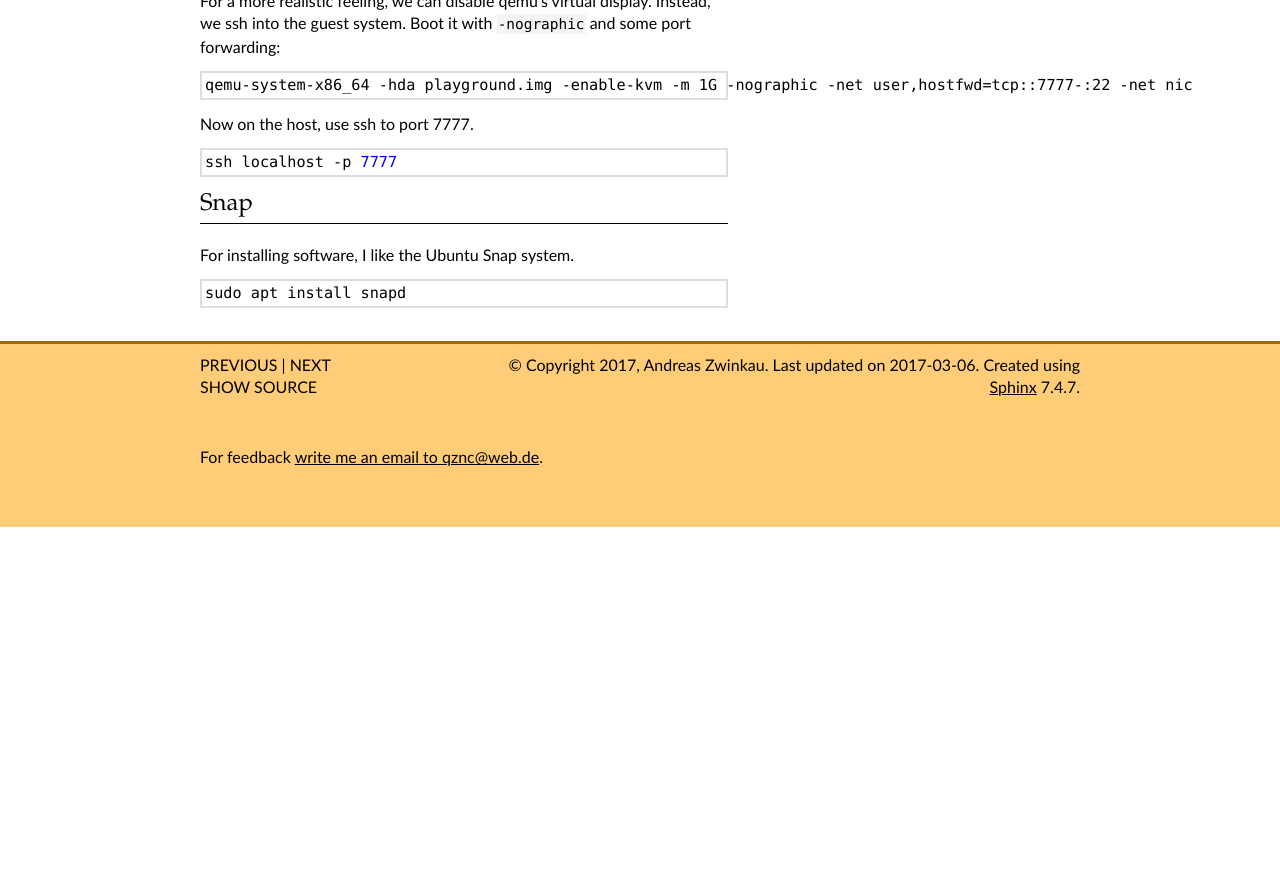
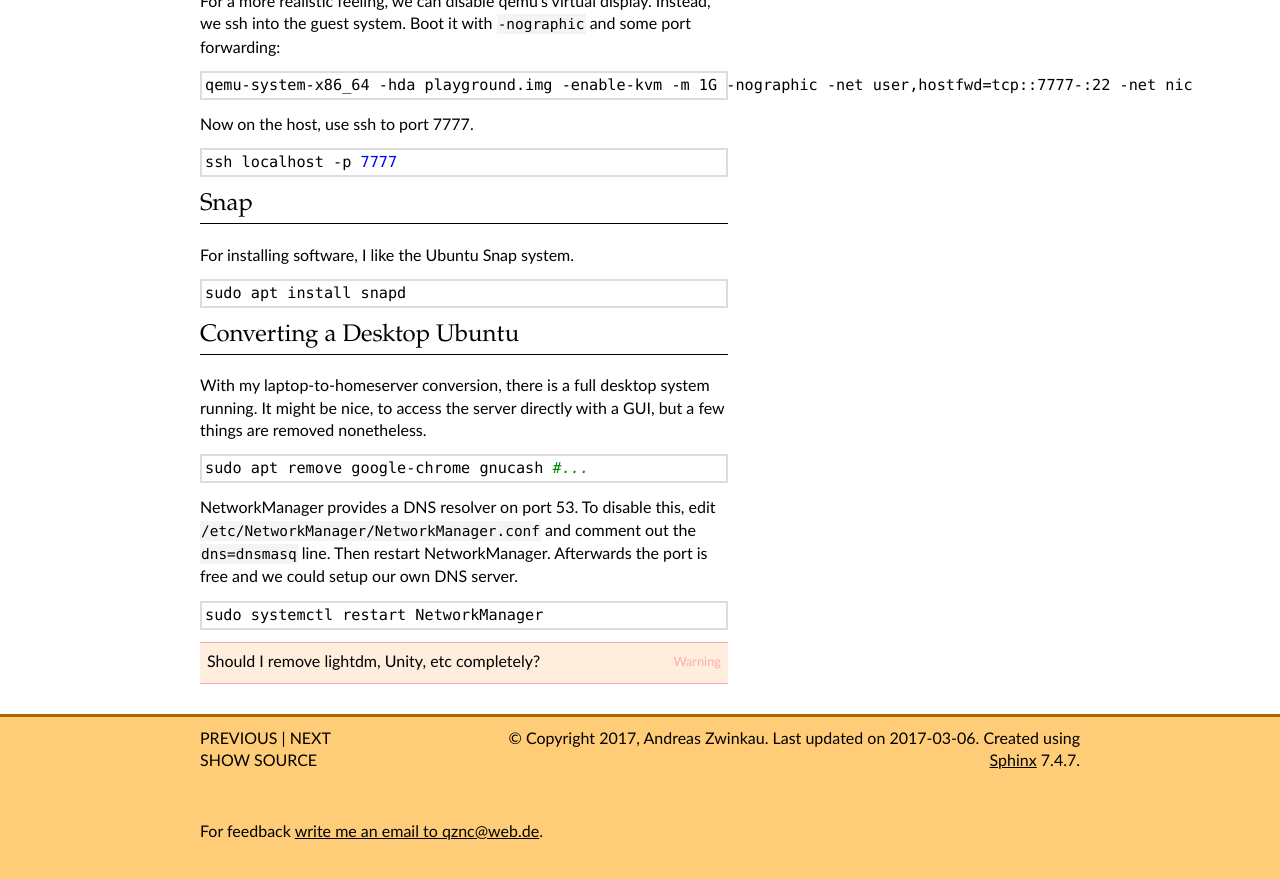
Before and after one commit to qznc/my-homeserver, a Sphinx documentation site: the page built from source/os.rst, in a window 1280 px wide and 900 px high, scrolled down 1904 px. Shown: the top 879 px of the window. Built offline with Sphinx 7.4.7, drawn with Linux system fonts in a browser that asks for light colours; before the commit the page ends 2431 px from its top, so only the background shows below that; some of the changed text lies outside the part shown.

Commit message:
On desktop conversion

```diff
--- a/source/debugging.rst
+++ b/source/debugging.rst
@@ -32,6 +32,8 @@
    dmesg
    # check the RAM use
    free -m
+   # check uptime and load
+   uptime
    # check active processes
    htop
    # check disk IO
--- a/source/os.rst
+++ b/source/os.rst
@@ -150,3 +150,32 @@
 .. code:: sh
 
    sudo apt install snapd
+
+Converting a Desktop Ubuntu
+---------------------------
+
+With my laptop-to-homeserver conversion,
+there is a full desktop system running.
+It might be nice,
+to access the server directly with a GUI,
+but a few things are removed nonetheless.
+
+.. code:: sh
+
+   sudo apt remove google-chrome gnucash #...
+
+NetworkManager provides a DNS resolver on port 53.
+To disable this,
+edit ``/etc/NetworkManager/NetworkManager.conf``
+and comment out the ``dns=dnsmasq`` line.
+Then restart NetworkManager.
+Afterwards the port is free and
+we could setup our own DNS server.
+
+.. code:: sh
+
+   sudo systemctl restart NetworkManager
+
+.. warning::
+
+   Should I remove lightdm, Unity, etc completely?
```
Also changed, not shown: other parts of source/debugging.rst (+1 -1 lines).
